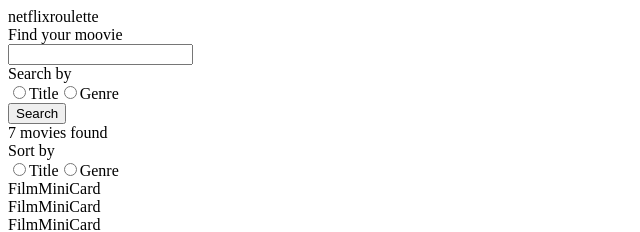
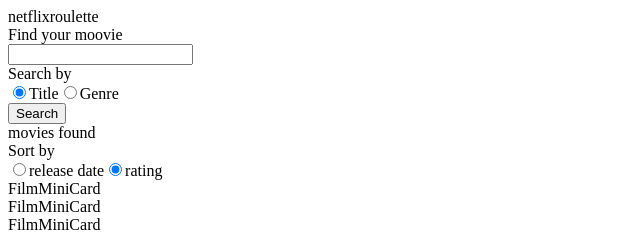
Before and after one commit to avkom/learn-react, a React app: page / in a window 1280 px wide. Shown: the top 232 px of the page, without its empty margins (0-640 px from the left). Built offline with nearby package versions, Linux system fonts and the light colour scheme.

Commit message:
Implemented Toggle component.

```diff
--- a/src/SearchHeader.jsx
+++ b/src/SearchHeader.jsx
@@ -2,18 +2,43 @@
 import Toggle from './Toggle';
 
 export default class SearchHeader extends React.Component {
+    searchByItems = [
+        {value: 'title', label: 'Title'},
+        {value: 'genres', label:'Genre'}
+    ];
+
+    sortByItems = [
+        {value: 'release_date', label: 'release date'},
+        {value: 'vote_average', label:'rating'}
+    ];
+
     constructor(props) {
         super(props);
-        this.state = {term: ''};
+
+        this.state = {
+            term: '',
+            searchBy: 'title',
+            sortBy: 'vote_average'
+        };
     }
 
     handleTermChange = (event) => {
         this.setState({term: event.target.value});
     }
 
+    handleSearchByChange = (value) => {
+        this.setState({searchBy: value});
+    }
+
+    handleSortByChange = (value) => {
+        this.setState({sortBy: value});
+    }
+
     handleSearchClick = () => {
         let searchRequest = {
-            search: this.state.term
+            search: this.state.term,
+            searchBy: this.state.searchBy,
+            sortBy: this.state.sortBy
         };
 
         this.props.onSearch(searchRequest);
@@ -26,14 +51,14 @@
                 <input type='text' value={this.state.term} onChange={this.handleTermChange} />
                 <div>
                     <span>Search by</span>
-                    <Toggle />
+                    <Toggle value={this.state.searchBy} items={this.searchByItems} onChange={this.handleSearchByChange} />
                     <button type='button' onClick={this.handleSearchClick}>Search</button>
                 </div>
                 <div>
-                    <span>7 movies found</span>
+                    <span>{this.props.resultCount} movies found</span>
                     <div>
                         <span>Sort by</span>
-                        <Toggle />
+                        <Toggle value={this.state.sortBy} items={this.sortByItems} onChange={this.handleSortByChange} />
                     </div>
                 </div>
             </div>
--- a/src/Toggle.jsx
+++ b/src/Toggle.jsx
@@ -1,11 +1,30 @@
 import React from 'react';
 
 export default class Toggle extends React.Component {
+    handleChange = (event) => {
+        this.props.onChange(event.target.value);
+    }
+
     render() {
         return (
             <div>
-                <input type='radio' />Title
-                <input type='radio' />Genre
+                {
+                    this.props.items.map(
+                        (item) => {
+                            return (
+                                <label>
+                                    <input
+                                        type='radio'
+                                        value={item.value}
+                                        checked={item.value === this.props.value}
+                                        onChange={this.handleChange}
+                                    />
+                                    {item.label}
+                                </label>
+                            )
+                        }
+                    )
+                }
             </div>
         );
     }
```
